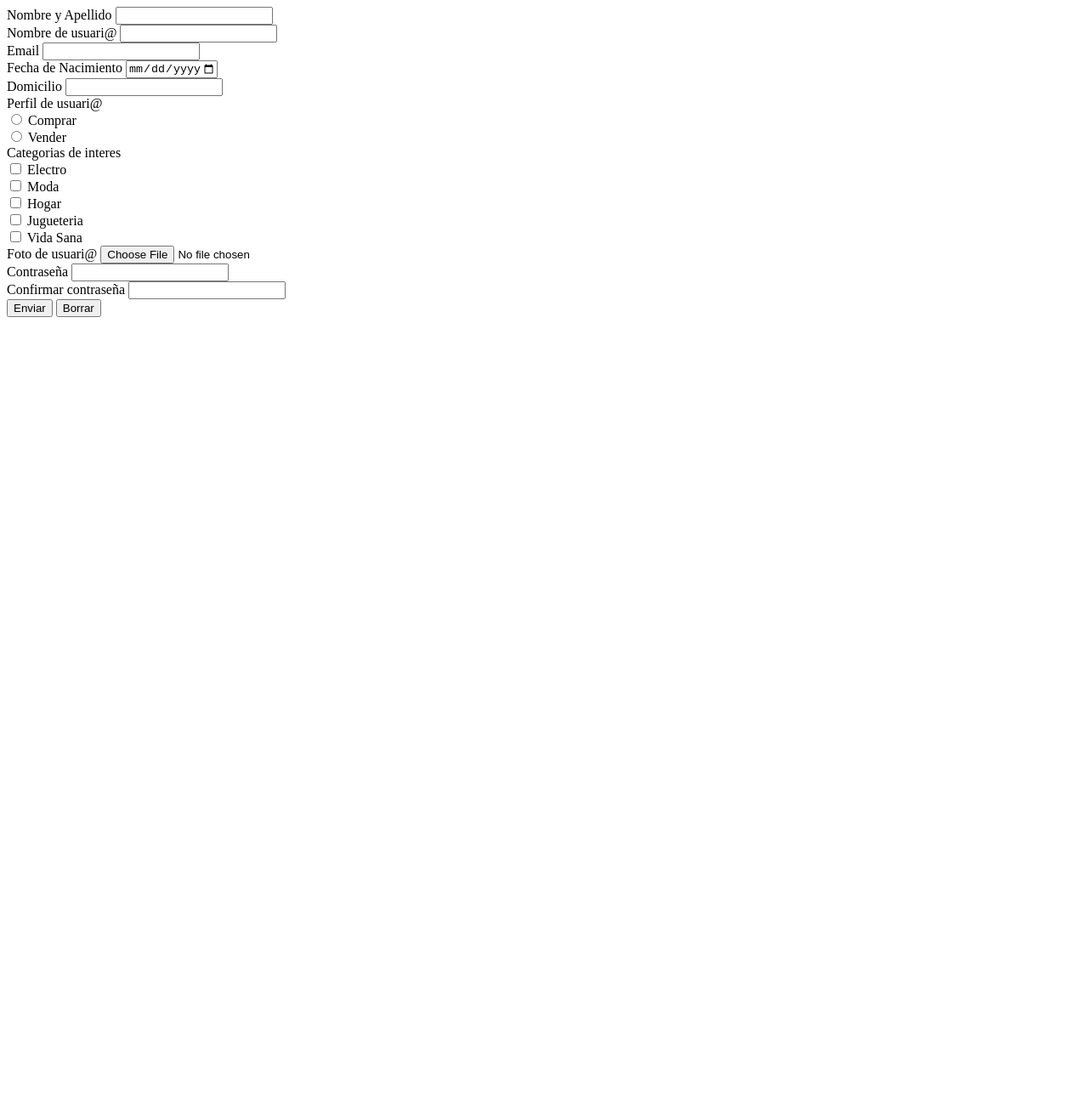
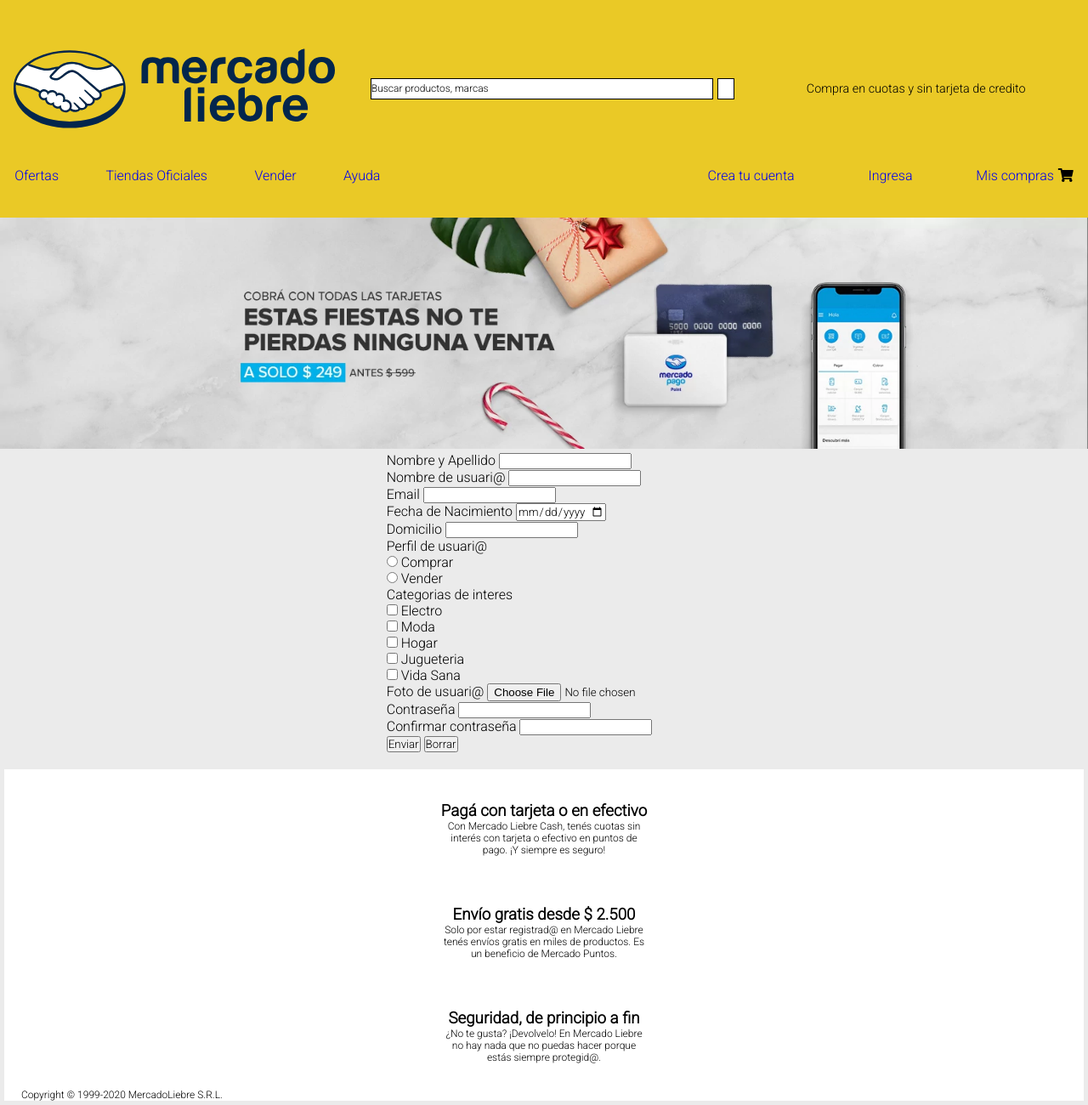
Before and after one commit to emiferreyra89/MercadoLiebre_proyecto, a website: page views/register.html in a window 1280 px wide. Shown: the whole page at 85% size. Before the commit the page ends 800 px from the top, so only its background shows below. Drawn offline with Linux system fonts and the light colour scheme.

Commit message:
agregue el header y el footer a las paginas registro y login para completar la estructura html

```diff
--- a/views/register.html
+++ b/views/register.html
@@ -3,9 +3,40 @@
 <head>
     <meta charset="UTF-8">
     <meta name="viewport" content="width=device-width, initial-scale=1.0">
-    <title>Document</title>
+    <title>Registro</title>
+    <link rel="stylesheet" href="/css/styles.css">
 </head>
 <body>
+    <header>
+        <section class="header_section_logo_buscador">
+            <img src="/images/logo-mercado-liebre.svg" alt="logo mercado liebre" class="header_img_logo"/>
+            <section class="header_buscador">
+                <article class="header_barra_de_busqueda">Buscar productos, marcas</article>
+                <article class="header_icono_lupa"><i class="fa-solid fa-magnifying-glass"></i></article>
+            </section>
+            <article class="header_compra_en_cuotas">
+                <i class="fa-solid fa-hand-holding-dollar"></i>
+                <p>Compra en cuotas y sin tarjeta de credito</p>
+            </article>
+        </section>
+        <nav id="boxNav">
+            <ul class="header_listas_margen">
+                <li><a href="/">Ofertas</a></li>
+                <li><a href="/">Tiendas Oficiales</a></li>
+                <li><a href="/">Vender</a></li>
+                <li><a href="/">Ayuda</a></li>
+            </ul>
+            <ul class="header_listas_margen">
+                <li><a href="/registro">Crea tu cuenta</a><i class="fa-solid fa-id-card"></i></li>
+                <li><a href="/login">Ingresa</a><i class="fa-solid fa-right-to-bracket"></i></li>
+                <li><a href="/">Mis compras</a><i class="fas fa-shopping-cart"></i></li>
+            </ul>
+        </nav>
+
+        <a href="" class="burger-menu"><i class="fas fa-bars"></i></a>
+
+    </header>
+    <section class="body_banner"><img src="/images/img-home-banner.jpg" alt="home banner"/></section>
     <main>
             <form action="/registro" method="post">
                 <div>
@@ -84,5 +115,25 @@
                 <button type="reset">Borrar</button>
             </form>
     </main>
+    <footer>
+        <section>
+            <i class="fa-solid fa-credit-card"></i>
+            <p><h3>Pagá con tarjeta o en efectivo</h3></p>
+            <p class="cuerpos_de_texto">Con Mercado Liebre Cash, tenés cuotas sin <br> interés con tarjeta o efectivo en puntos de <br> pago. ¡Y siempre es seguro!</p>
+        </section>
+        <section>
+            <i class="fa-solid fa-gift"></i>
+            <p><h3>Envío gratis desde $ 2.500</h3></p>
+            <p class="cuerpos_de_texto">Solo por estar registrad@ en Mercado Liebre <br> tenés envíos gratis en miles de productos. Es <br> un beneficio de Mercado Puntos.</p>
+        </section>
+        <section>
+            <i class="fa-solid fa-user-shield"></i>
+            <p><h3>Seguridad, de principio a fin</h3></p>
+            <p class="cuerpos_de_texto">¿No te gusta? ¡Devolvelo! En Mercado Liebre <br> no hay nada que no puedas hacer porque <br> estás siempre protegid@.</p>
+        </section>
+        <article>
+            <p class="cuerpos_de_texto">Copyright © 1999-2020 MercadoLiebre S.R.L.</p>
+        </article>
+    </footer>
 </body>
 </html>
```
Also changed, not shown: views/login.html (+3 -2 lines).
